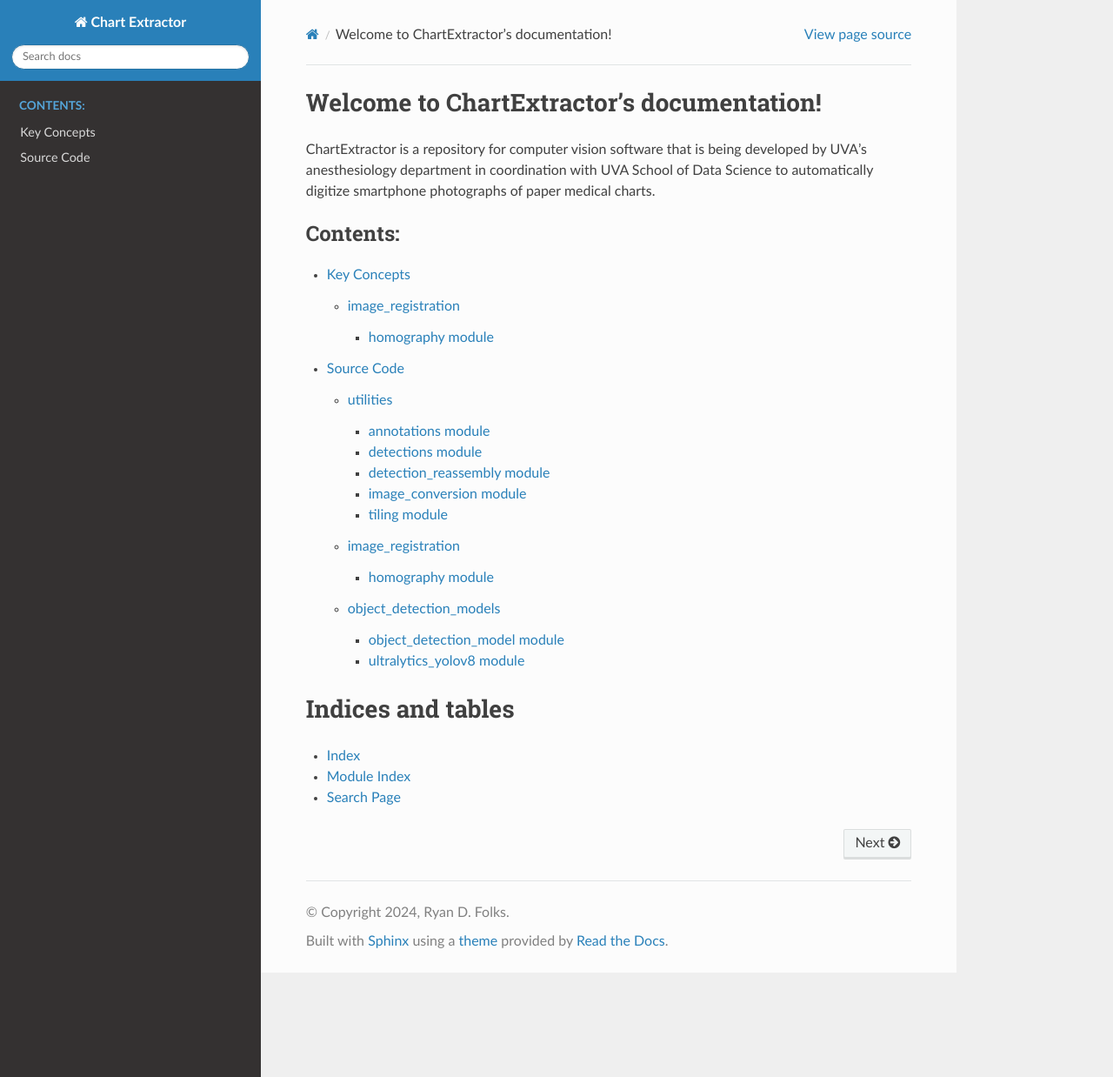
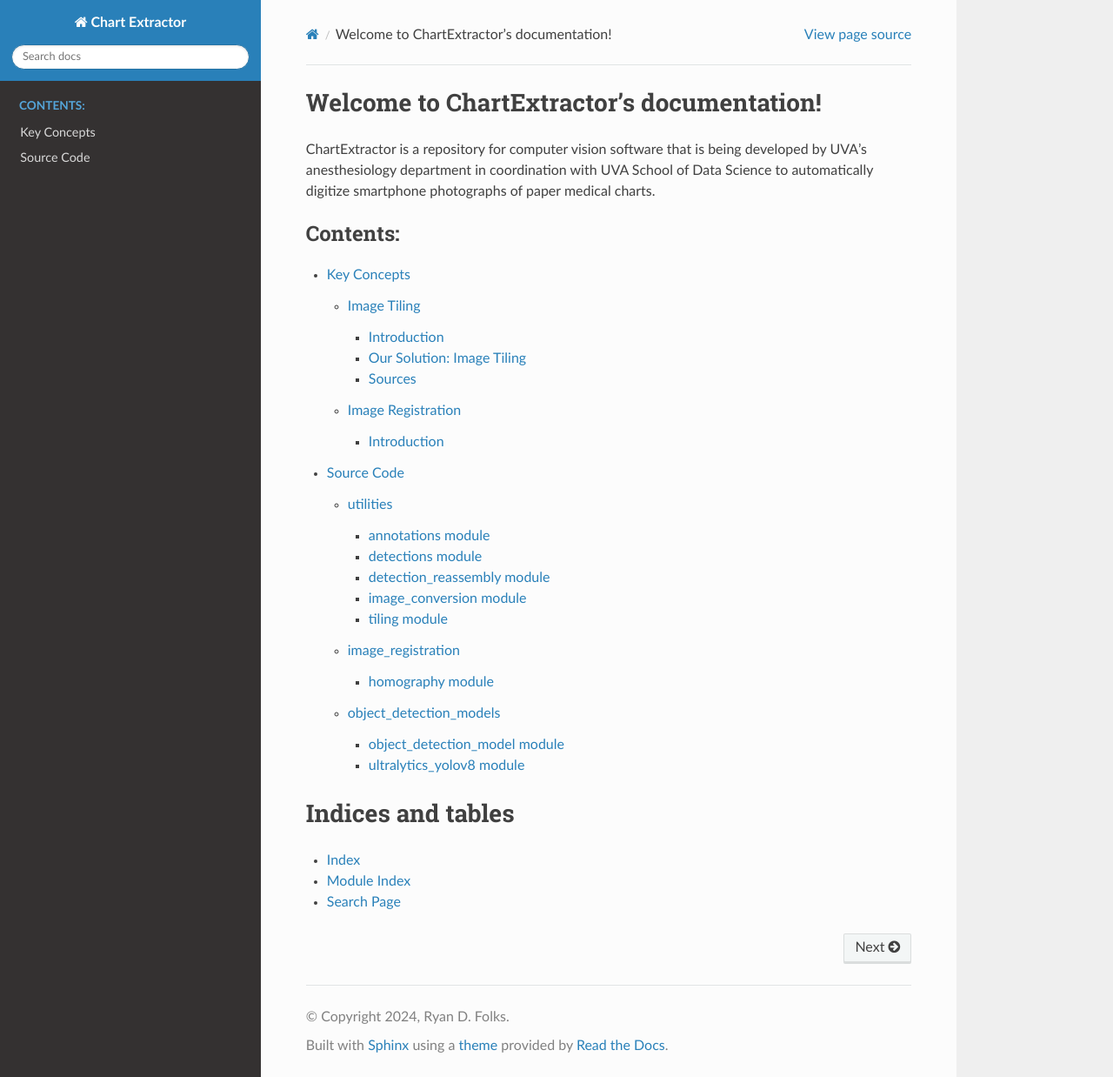
Before and after one commit to Paper-Chart-Extraction-Project/ChartExtractor, a Sphinx documentation site: the page built from docs/source/index.rst, in a window 1280 px wide and 1238 px high. Shown: the whole window at 87% size. Built offline with Sphinx 7.4.7 and the Read the Docs theme 2.0.0, drawn with Linux system fonts in a browser that asks for light colours; pages that are not in the unit, such as notebooks, are missing from menus.

Commit message:
add blank file for key concept image registration

```diff
--- a/docs/source/kc_image_registration.rst
+++ b/docs/source/kc_image_registration.rst
@@ -0,0 +1,5 @@
+Image Registration
+==================
+
+Introduction
+############
--- a/docs/source/key_concepts.rst
+++ b/docs/source/key_concepts.rst
@@ -4,5 +4,5 @@
 .. toctree::
    :maxdepth: 1
 
-   image_tiling
-   image_registration
+   kc_image_tiling
+   kc_image_registration
```
